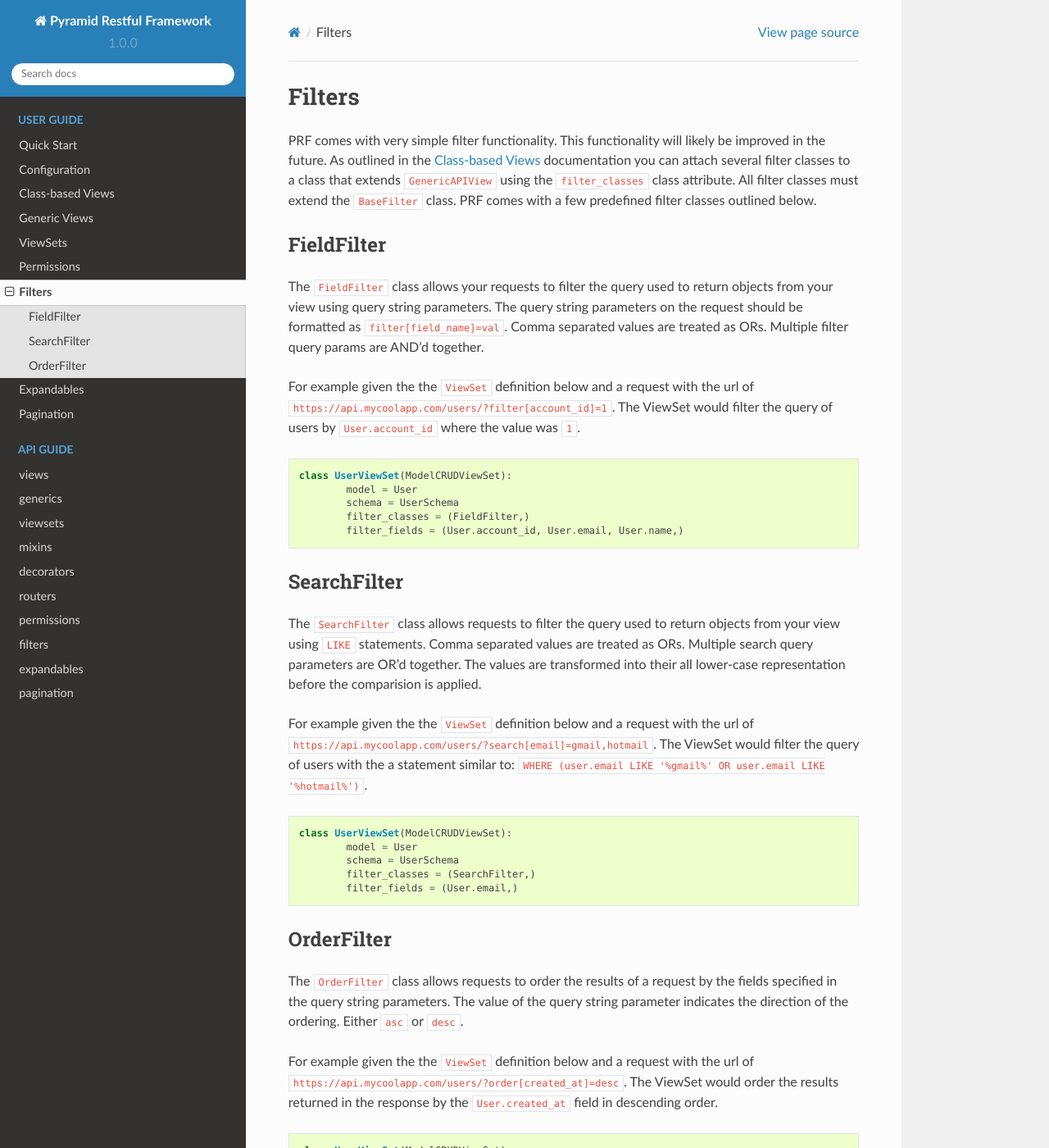
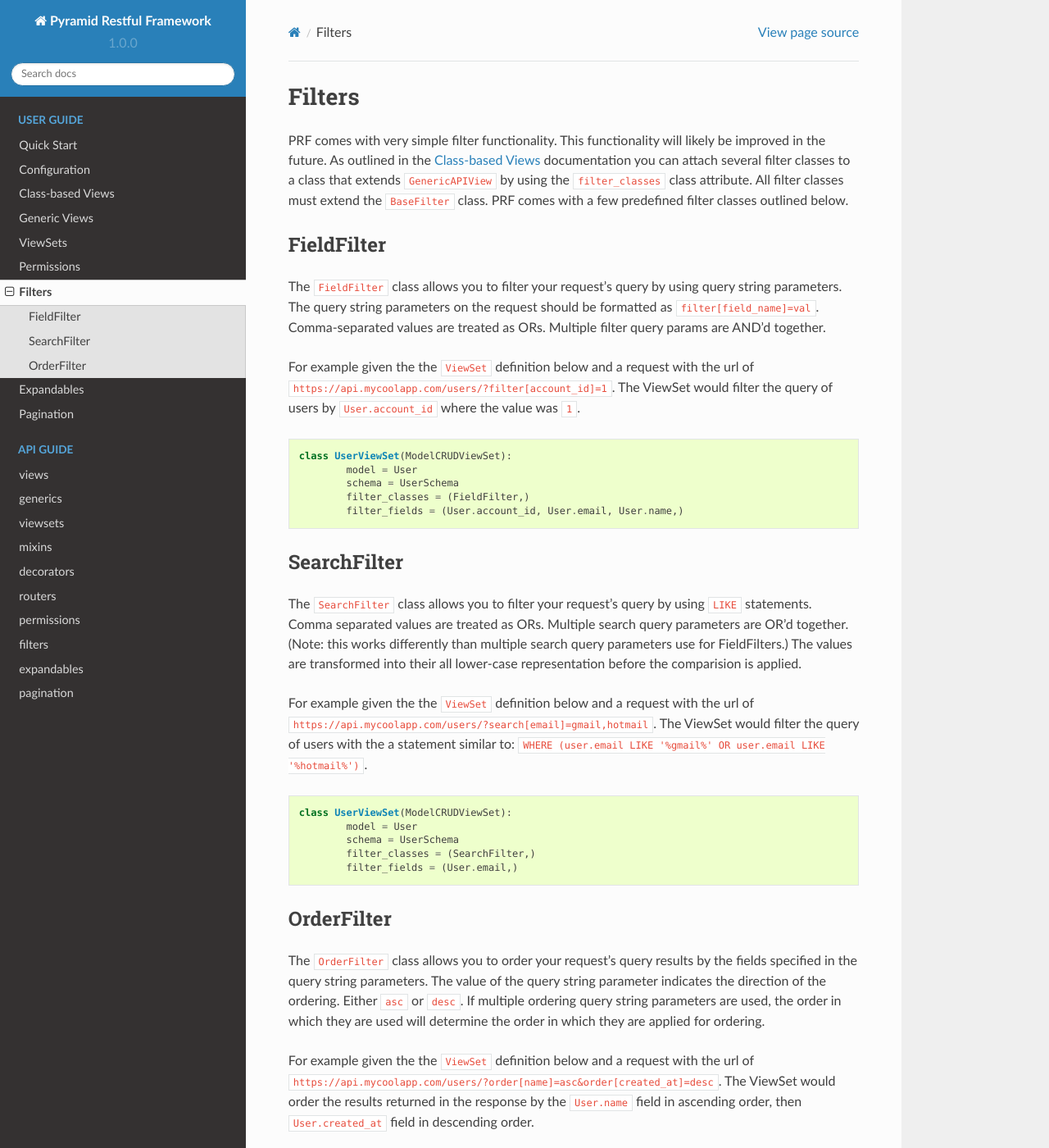
Before and after one commit to danpoland/pyramid-restful-framework, a Sphinx documentation site: the page built from docs/user/filters.rst, in a window 1280 px wide and 1400 px high. Shown: the whole window at 82% size. Built offline with Sphinx 7.4.7 and the Read the Docs theme 2.0.0, drawn with Linux system fonts in a browser that asks for light colours.

Commit message:
Update filters.rst

```diff
--- a/docs/user/filters.rst
+++ b/docs/user/filters.rst
@@ -3,16 +3,16 @@ Filters
 
 PRF comes with very simple filter functionality. This functionality will likely be improved in the future. As outlined
 in the :doc:`views` documentation you can attach several filter classes to a class that extends ``GenericAPIView``
-using the ``filter_classes`` class attribute. All filter classes must extend the ``BaseFilter`` class. PRF comes with
+by using the ``filter_classes`` class attribute. All filter classes must extend the ``BaseFilter`` class. PRF comes with
 a few predefined filter classes outlined below.
 
 
 FieldFilter
 -----------
 
-The ``FieldFilter`` class allows your requests to filter the query used to return objects from your view using
-query string parameters. The query string parameters on the request should be formatted as ``filter[field_name]=val``.
-Comma separated values are treated as ORs. Multiple filter query params are AND'd together.
+The ``FieldFilter`` class allows you to filter your request's query by using query string parameters. The query string
+parameters on the request should be formatted as ``filter[field_name]=val``. Comma-separated values are treated as ORs.
+Multiple filter query params are AND'd together.
 
 For example given the the ``ViewSet`` definition below and a request with the url of
 ``https://api.mycoolapp.com/users/?filter[account_id]=1``. The ViewSet would filter the query of users by
@@ -30,9 +30,10 @@ For example given the the ``ViewSet`` definition below and a request with the ur
 SearchFilter
 ------------
 
-The ``SearchFilter`` class allows requests to filter the query used to return objects from your view using ``LIKE``
-statements. Comma separated values are treated as ORs. Multiple search query parameters are OR'd together. The values
-are transformed into their all lower-case representation before the comparision is applied.
+The ``SearchFilter`` class allows you to filter your request's query by using ``LIKE`` statements. Comma separated values
+are treated as ORs. Multiple search query parameters are OR'd together. (Note: this works differently than multiple search
+query parameters use for FieldFilters.) The values are transformed into their all lower-case representation before the
+comparision is applied.
 
 For example given the the ``ViewSet`` definition below and a request with the url of
 ``https://api.mycoolapp.com/users/?search[email]=gmail,hotmail``. The ViewSet would filter the query of users with
@@ -50,13 +51,14 @@ the a statement similar to: ``WHERE (user.email LIKE '%gmail%' OR user.email LIK
 OrderFilter
 -----------
 
-The ``OrderFilter`` class allows requests to order the results of a request by the fields specified in the
-query string parameters. The value of the query string parameter indicates the direction of the ordering. Either ``asc``
-or ``desc``.
+The ``OrderFilter`` class allows you to order your request's query results by the fields specified in the query string
+parameters. The value of the query string parameter indicates the direction of the ordering. Either ``asc``
+or ``desc``. If multiple ordering query string parameters are used, the order in which they are used will determine the order
+in which they are applied for ordering.
 
 For example given the the ``ViewSet`` definition below and a request with the url of
-``https://api.mycoolapp.com/users/?order[created_at]=desc``. The ViewSet would order the results returned in the
-response by the ``User.created_at`` field in descending order.
+``https://api.mycoolapp.com/users/?order[name]=asc&order[created_at]=desc``. The ViewSet would order the results returned
+in the response by the ``User.name`` field in ascending order, then ``User.created_at`` field in descending order.
 
 .. code-block:: python
 
@@ -64,4 +66,4 @@ response by the ``User.created_at`` field in descending order.
             model = User
             schema = UserSchema
             filter_classes = (OrderFilter,)
-            filter_fields = (User.created_at,)
+            filter_fields = (User.name, User.created_at,)
```
